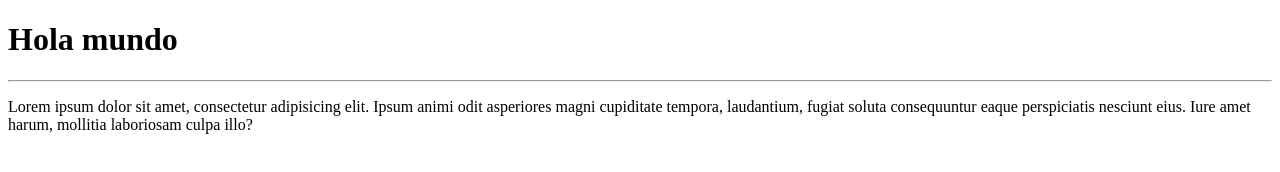
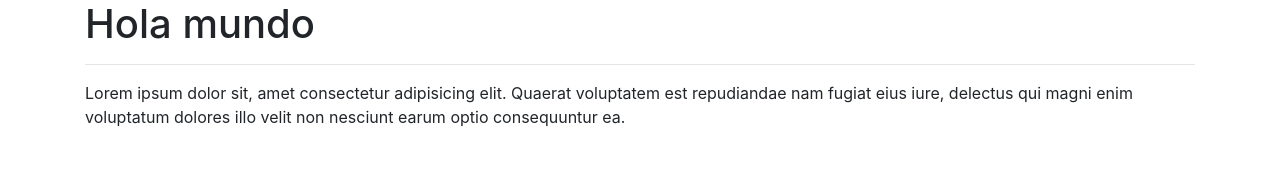
Before and after one commit to brayanbarce/Avengers, a plain HTML site: page docs/index.html in a window 1280 px wide. Drawn offline with nearby package versions, Linux system fonts and the light colour scheme.

Commit message:
Se modificó el index.html

```diff
--- a/docs/index.html
+++ b/docs/index.html
@@ -1,16 +1,21 @@
 <!DOCTYPE html>
-<html lang="en">
+<html>
     <head>
         <meta charset="UTF-8">
-    <meta http-equiv="X-UA-Compatible" content="IE=edge">
-    <meta name="viewport" content="width=device-width, initial-scale=1.0">
-    <title>Página del Repositorio</title>
+        <title>Hola Mundo</title>
+
+        <link rel="stylesheet" href="https://maxcdn.bootstrapcdn.com/bootstrap/4.0.0/css/bootstrap.min.css" integrity="sha384-Gn5384xqQ1aoWXA+058RXPxPg6fy4IWvTNh0E263XmFcJlSAwiGgFAW/dAiS6JXm" crossorigin="anonymous">
     </head>
     <body>
+
+        <div class="container">
             <h1>Hola mundo</h1>
             <hr>
+
             <p>
-        Lorem ipsum dolor sit amet, consectetur adipisicing elit. Ipsum animi odit asperiores magni cupiditate tempora, laudantium, fugiat soluta consequuntur eaque perspiciatis nesciunt eius. Iure amet harum, mollitia laboriosam culpa illo?
+                Lorem ipsum dolor sit, amet consectetur adipisicing elit. Quaerat voluptatem est repudiandae nam fugiat eius iure, delectus qui magni enim voluptatum dolores illo velit non nesciunt earum optio consequuntur ea.
             </p>
+        <div>
+
     </body>
 </html>
```
Lines whose indentation alone changed are shown as unchanged.
